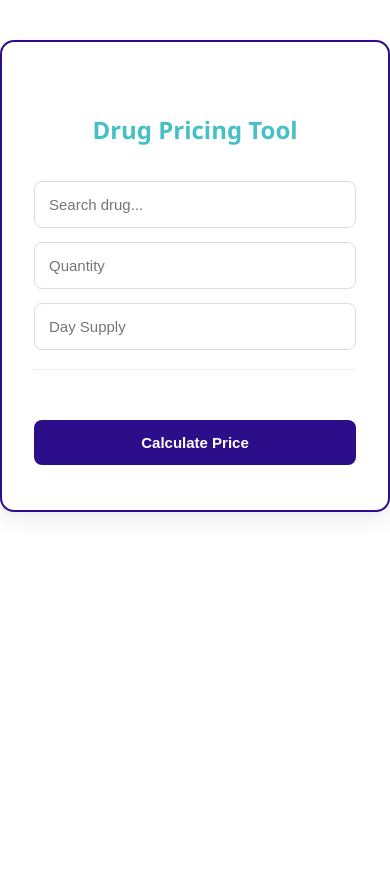
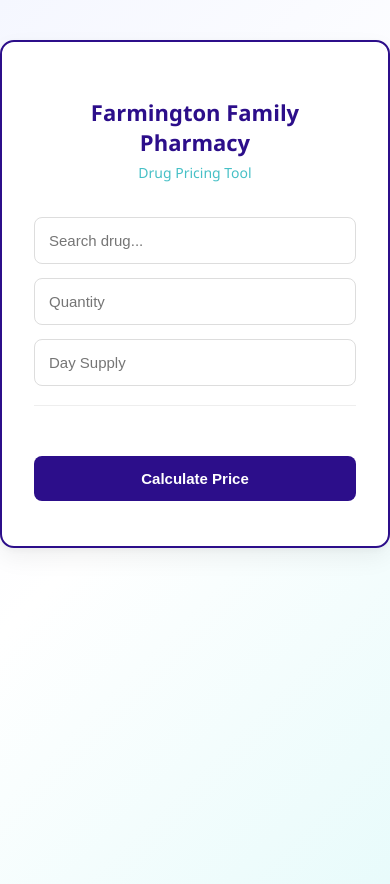
Before and after one commit to CamFinch/FarmingtonFamilyPharmacyPricing, a website: page public/index.html in a window 390 px wide. Drawn offline with Linux system fonts and the light colour scheme.

Commit message:
commited

```diff
--- a/public/index.html
+++ b/public/index.html
@@ -15,7 +15,12 @@
 font-family:"Segoe UI",sans-serif;
 color:#1e293b;
 
-background: transparent;
+background:linear-gradient(
+135deg,
+#f5f7ff 0%,
+#ffffff 50%,
+#e8fbfb 100%
+);
 
 min-height:100vh;
 }
@@ -41,10 +46,27 @@
 margin-bottom:35px;
 }
 
+.logo-wrapper{
+margin-bottom:15px;
+}
+
+.logo{
+height:50px;
+object-fit:contain;
+}
+
 .main-title{
-font-size:32px;
+font-size:28px;
 font-weight:700;
+color:#2C0E8A;
+margin:0;
+}
+
+.sub-title{
+font-size:14px;
 color:#46C0C6;
+margin-top:6px;
+font-weight:500;
 }
 
 /* INPUTS */
@@ -201,13 +223,19 @@
 
 /* MOBILE */
 @media(max-width:480px){
+
 .container{
 margin:40px auto;
 }
 
 .main-title{
-font-size:24px;
+font-size:22px;
 }
+
+.logo{
+height:40px;
+}
+
 }
 
 </style>
@@ -218,7 +246,12 @@
 <div class="container">
 
 <div class="header">
-<h1 class="main-title">Drug Pricing Tool</h1>
+
+
+
+<h1 class="main-title">Farmington Family Pharmacy</h1>
+<p class="sub-title">Drug Pricing Tool</p>
+
 </div>
 
 <input id="drugName" placeholder="Search drug..." />
```
